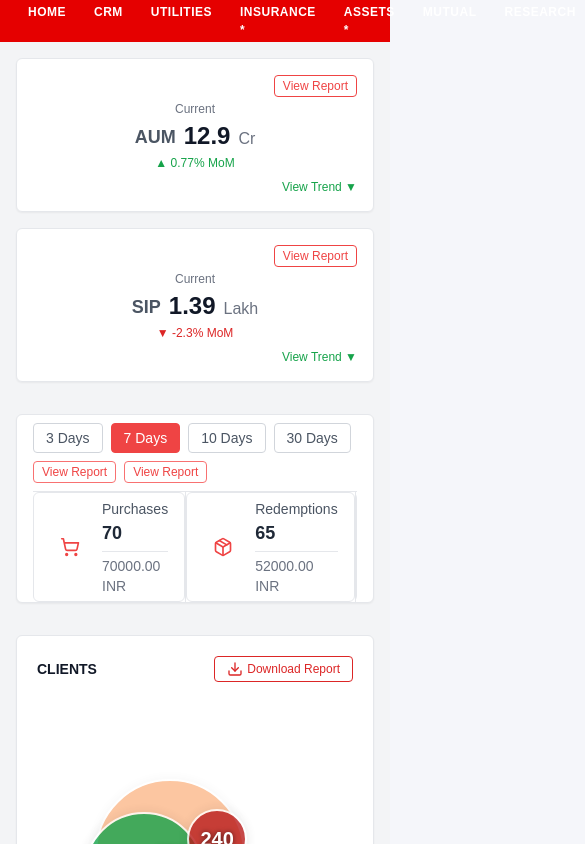
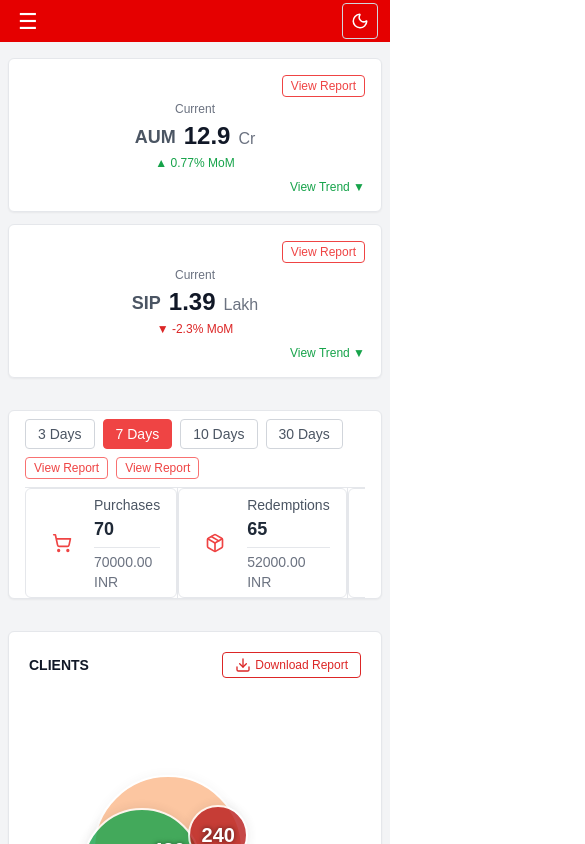
Before and after one commit to njg37/financial-dashboard, a Next.js app: page / in a window 390 px wide. Shown: the top 844 px of the page, 585 px wide, since content can reach past the window. Built offline with nearby package versions, Linux system fonts and the light colour scheme.

Commit message:
Feat: Responsive UI

```diff
--- a/src/app/components/Navbar.tsx
+++ b/src/app/components/Navbar.tsx
@@ -1,5 +1,6 @@
 "use client";
 
+import React, { useState, useEffect, useRef } from "react";
 import DarkModeToggle from "./DarkModeToggle";
 
 const menuItems = [
@@ -18,23 +19,74 @@ const menuItems = [
 ];
 
 export default function Navbar() {
+  const [menuOpen, setMenuOpen] = useState(false);
+  const menuRef = useRef<HTMLUListElement>(null);
+
+  // Close dropdown when clicking outside
+  useEffect(() => {
+    function handleClickOutside(event: MouseEvent) {
+      if (
+        menuRef.current &&
+        !menuRef.current.contains(event.target as Node) &&
+        !(event.target as HTMLElement).closest(".menu-button")
+      ) {
+        setMenuOpen(false);
+      }
+    }
+    if (menuOpen) {
+      document.addEventListener("mousedown", handleClickOutside);
+    } else {
+      document.removeEventListener("mousedown", handleClickOutside);
+    }
+    return () => {
+      document.removeEventListener("mousedown", handleClickOutside);
+    };
+  }, [menuOpen]);
+
+  // Toggle dropdown open/close on hamburger click
+  const toggleMenu = () => setMenuOpen((prev) => !prev);
+
   return (
     <nav className="navbar">
-      <ul className="navbar-list">
-        {/* Left menu */}
-        <div className="navbar-menu">
+      {/* Hamburger button (tablet/mobile) */}
+      <button
+        className="menu-button"
+        aria-label="Toggle menu"
+        onClick={toggleMenu}
+        type="button"
+      >
+        ☰
+      </button>
+
+      {/* Desktop menu (hidden on tablet/mobile) */}
+      <ul className="navbar-menu desktop">
         {menuItems.map((name) => (
           <li key={name} className="navbar-item">
             {name}
           </li>
         ))}
-        </div>
+      </ul>
 
-        {/* Dark mode toggle */}
-        <div>
+      {/* Mobile dropdown menu */}
+      <ul
+        ref={menuRef}
+        className={`navbar-menu mobile ${menuOpen ? "active" : ""}`}
+      >
+        {menuItems.map((name) => (
+          <li
+            key={name}
+            className="navbar-item"
+            onClick={() => setMenuOpen(false)}
+          >
+            {name}
+          </li>
+        ))}
+      </ul>
+
+      {/* Dark mode toggle - always visible on right side */}
+      <div className="dark-mode-toggle">
         <DarkModeToggle />
       </div>
-      </ul>
     </nav>
   );
 }
--- a/src/app/globals.css
+++ /dev/null
@@ -1,27 +0,0 @@
-@tailwind base;
-@tailwind components;
-@tailwind utilities;
-
-:root {
-  --background: #ffffff;
-  --foreground: #171717;
-}
-
-@media (prefers-color-scheme: dark) {
-  :root {
-    --background: #0a0a0a;
-    --foreground: #ededed;
-  }
-}
-
-body {
-  color: var(--foreground);
-  background: var(--background);
-  font-family: Arial, Helvetica, sans-serif;
-}
-
-@layer utilities {
-  .text-balance {
-    text-wrap: balance;
-  }
-}
--- a/src/app/layout.tsx
+++ b/src/app/layout.tsx
@@ -23,8 +23,12 @@ export default function RootLayout({
 }: Readonly<{ children: React.ReactNode }>) {
   return (
     <html lang="en">
-      <body className={`${geistSans.variable} ${geistMono.variable} antialiased`}>
-        {children}
+      <body
+        className={`${geistSans.variable} ${geistMono.variable} antialiased bg-white text-black min-h-screen overflow-x-hidden`}
+      >
+        <main className="w-full max-w-screen-2xl mx-auto">
+          {children}
+        </main>
       </body>
     </html>
   );
--- a/src/app/page.tsx
+++ b/src/app/page.tsx
@@ -9,21 +9,25 @@ import MultiLineChart from "./components/MultiLineChart";
 export default function Home() {
   return (
     <main className="min-h-screen bg-gray-100 text-gray-900 dark:bg-gray-900 dark:text-gray-100">
+      {/* Navbar */}
       <Navbar />
 
-      <section className="bg-gray-100 p-4 dark:bg-gray-800">
-        <div className="grid grid-cols-1 md:grid-cols-2 gap-4">
+      {/* AUM & SIP Cards */}
+      <section className="py-4 px-2 sm:px-4 bg-gray-100 dark:bg-gray-800">
+        <div className="grid grid-cols-1 sm:grid-cols-2 gap-3">
           <AumCard />
           <SipCard />
         </div>
       </section>
 
-      <section className="bg-gray-100 p-4 dark:bg-gray-800">
+      {/* Stats Section */}
+      <section className="py-4 px-2 sm:px-4 bg-gray-100 dark:bg-gray-800">
         <StatsSection />
       </section>
 
-      <section className="bg-gray-100 p-4 dark:bg-gray-800">
-        <div className="grid grid-cols-1 lg:grid-cols-3 gap-4">
+      {/* Charts Section */}
+      <section className="py-4 px-2 sm:px-4 bg-gray-100 dark:bg-gray-800">
+        <div className="grid grid-cols-1 sm:grid-cols-2 lg:grid-cols-3 gap-3">
           <BubbleChart />
           <BarLineChart />
           <MultiLineChart />
--- a/src/app/styles/globals.css
+++ b/src/app/styles/globals.css
@@ -1,6 +1,20 @@
 @tailwind base;
 @tailwind components;
 @tailwind utilities;
+
+/* Global reset */
+*,
+*::before,
+*::after {
+  box-sizing: border-box;
+}
+
+html,
+body {
+  margin: 0;
+  padding: 0;
+  overflow-x: hidden;
+}
 
 /* Light mode variables */
 :root {
@@ -16,7 +30,6 @@ body {
   background-color: var(--primary-gray);
   color: var(--text-dark);
   font-family: "Poppins", sans-serif;
-  margin: 0;
 }
 
 /* Dark mode overrides */
@@ -25,7 +38,6 @@ body {
   color: #e0e0e0;
 }
 
-/* You can add more dark mode specific styles below */
 .dark .card {
   background-color: #1e1e1e;
   border-color: #333;
@@ -39,30 +51,44 @@ body {
   background-color: #800018;
 }
 
-
 /* Navbar base style */
 .navbar {
   background-color: #e50000;
   height: 42px;
-  padding: 0;
   margin: 0;
+  padding: 0 12px;
+  width: 100%;
+  display: flex;
+  align-items: center;
+  justify-content: space-between;
+  position: relative;
+  box-sizing: border-box;
+  z-index: 1000;
 }
 
-.navbar-list {
-  display: flex;
-  justify-content: space-between;
-  align-items: center;
-  height: 100%;
-  padding: 0 20px;
-  margin: 0;
-  list-style: none;
-}
-
+/* Navbar menu container */
 .navbar-menu {
   display: flex;
   gap: 12px;
+  list-style: none;
+  margin: 0;
+  padding: 0;
 }
 
+/* Desktop menu */
+.navbar-menu.desktop {
+  display: flex;
+  flex-grow: 1; /* take available space to push toggle right */
+  gap: 12px;
+  overflow-x: auto; /* allow horizontal scroll */
+  scrollbar-width: none; /* Firefox scrollbar hidden */
+}
+
+.navbar-menu.desktop::-webkit-scrollbar {
+  display: none; /* Webkit scrollbar hidden */
+}
+
+/* Navbar items */
 .navbar-item {
   font-size: 12px;
   font-weight: 700;
@@ -75,34 +101,86 @@ body {
   padding: 0 8px;
   cursor: pointer;
   transition: opacity 0.2s ease;
+  white-space: nowrap;
 }
 
 .navbar-item:hover {
   opacity: 0.8;
 }
 
+/* Hamburger menu button */
+.menu-button {
+  background: transparent;
+  border: none;
+  cursor: pointer;
+  color: white;
+  font-size: 22px;
+  padding: 6px;
+  display: none; /* hidden on desktop */
+}
+
 /* Dark mode Navbar */
 .dark .navbar {
-  background-color: #8b0000; /* Darker red but softer */
+  background-color: #8b0000;
 }
 
 .dark .navbar-item {
-  color: #f5f5f5; /* Off-white */
+  color: #f5f5f5;
 }
 
-/* Card base style */
-.card {
-  background-color: #fff;
-  border: 1px solid var(--border-gray);
-  border-radius: 6px;
-  padding: 20px;
-  box-shadow: none;
-  color: #333;
+/* Dark mode toggle container */
+.dark-mode-toggle {
+  display: flex;
+  align-items: center;
+  cursor: pointer;
+  color: #fff;
+  font-weight: 600;
+  font-size: 14px;
+  white-space: nowrap;
 }
 
-/* Card dark mode */
-.dark .card {
-  background-color: #1a1a1a; /* Very dark gray */
-  border-color: #333;
-  color: #eee; /* Light text */
+/* Responsive styles */
+@media (max-width: 1023px) {
+  /* Show hamburger on tablet and below */
+  .menu-button {
+    display: block;
+  }
+
+  /* Hide desktop menu on tablet/mobile */
+  .navbar-menu.desktop {
+    display: none;
+  }
+
+  /* Mobile menu dropdown hidden by default */
+  .navbar-menu.mobile {
+    display: none;
+    position: absolute;
+    top: 42px;
+    left: 0;
+    right: 0;
+    background-color: #e50000;
+    flex-direction: column;
+    gap: 0;
+    padding: 8px 0;
+    box-shadow: 0 4px 8px rgba(0,0,0,0.15);
+    z-index: 9999;
+    border-bottom-left-radius: 6px;
+    border-bottom-right-radius: 6px;
+  }
+
+  /* Show mobile menu when active */
+  .navbar-menu.mobile.active {
+    display: flex;
+  }
+
+  /* Mobile menu items styling */
+  .navbar-menu.mobile .navbar-item {
+    padding: 10px 16px;
+    border-top: 1px solid rgba(255, 255, 255, 0.2);
+  }
+
+  /* Ensure dark mode toggle stays right */
+  .dark-mode-toggle {
+    margin-left: auto;
+  }
 }
```
Lines whose indentation alone changed are shown as unchanged.
